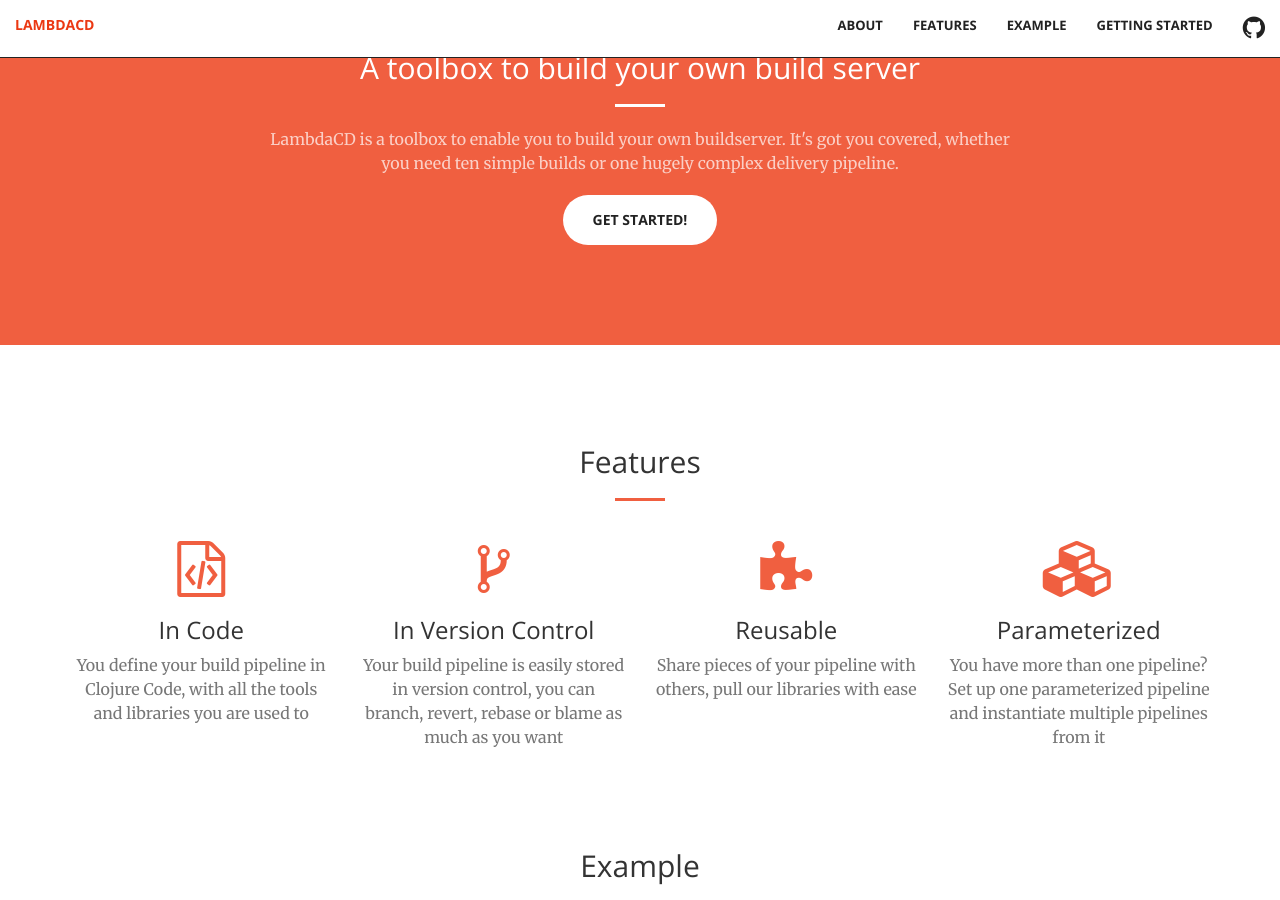
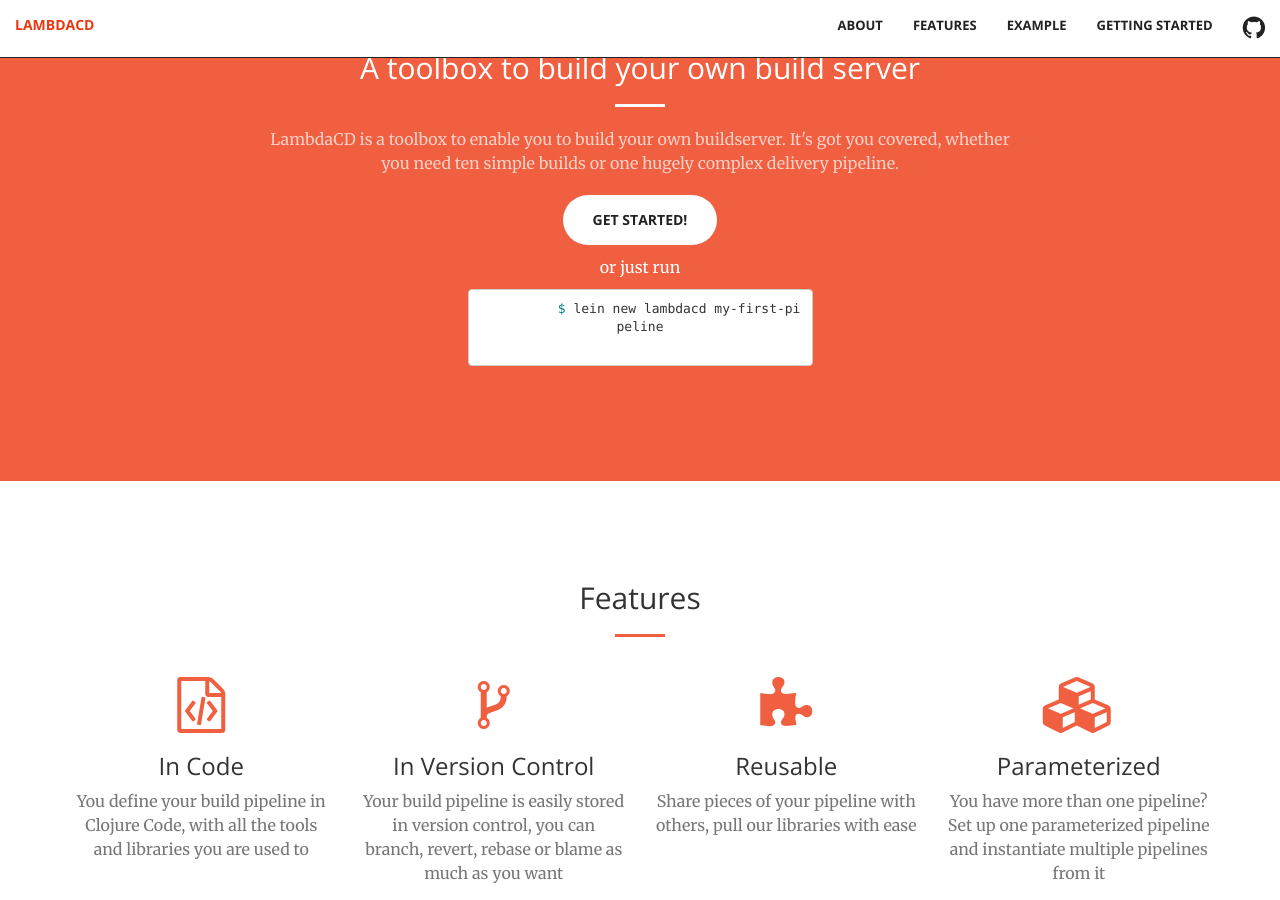
Before and after one commit to flosell/lambdacd, a Jekyll site: the page built from index.html, in a window 1280 px wide and 900 px high, scrolled down 949 px. Built offline with Jekyll 4.4.1, drawn with Linux system fonts in a browser that asks for light colours.

Commit message:
add lein new command to landing page

```diff
--- a/css/creative.scss
+++ b/css/creative.scss
@@ -371,3 +371,16 @@ body {
         width: 100%;
     }
 }
+
+.lein-new-command .highlight {
+    border-radius: 300px;
+}
+
+.lein-new-command pre {
+    background-color: white;
+}
+
+.getting-started-or p {
+    margin-top: 10px;
+    margin-bottom: 10px;
+}
--- a/index.html
+++ b/index.html
@@ -31,6 +31,12 @@ landingpage: true
           It's got you covered, whether you need ten simple builds or one hugely complex delivery pipeline.
         </p>
         <a href="{{ "/getting-started" | prepend: site.baseurl }}" class="btn btn-default btn-xl">Get Started!</a>
+        <div class="col-lg-8 col-lg-offset-2 text-center getting-started-or"><p>or just run</p></div>
+        <div class="lein-new-command col-lg-6 col-lg-offset-3">
+          {% highlight bash %}
+          $ lein new lambdacd my-first-pipeline
+          {% endhighlight %}
+        </div>
       </div>
     </div>
   </div>
```
